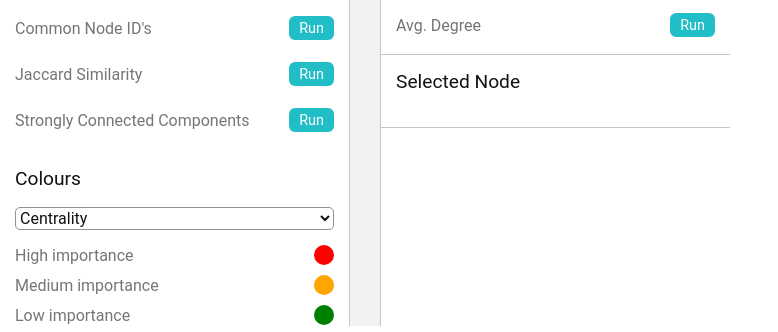
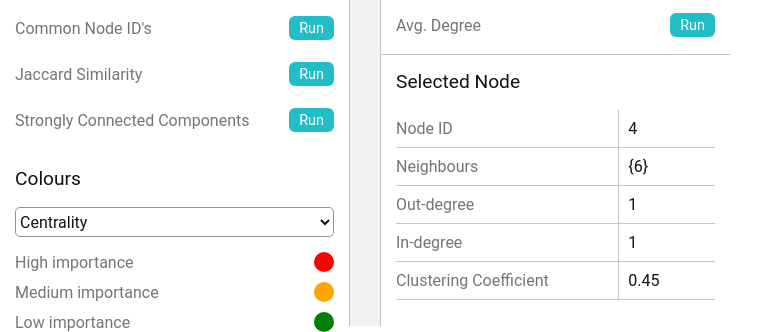
Before and after one commit to smuggzze/network-graph-tool, a React (Vite) app: page / in a window 1280 px wide. Shown: the part 474-806 px from the top of the page, without its empty margins (0-778 px from the left). Built offline with nearby package versions, Linux system fonts and the light colour scheme.

Commit message:
finished UI boilerplate.

```diff
--- a/src/App.jsx
+++ b/src/App.jsx
@@ -1,9 +1,9 @@
-import MainPage from './components/MainPage/MainPage';
+import Home from "./components/Home";
 import './App.css';
 
 function App() {
   return (
-    <MainPage />
+    <Home />
   )
 }
 
--- a/src/components/DetailsSidebar/NetworkStatistics/NetworkStatistics.jsx
+++ b/src/components/DetailsSidebar/NetworkStatistics/NetworkStatistics.jsx
@@ -2,12 +2,12 @@ import RunAlgorithms from "../../RunAlgorithms/RunAlgorithms";
 import styles from "../DetailsSidebar.module.css";
 
 const networkStatistics = Object.freeze({
-    "Avg. Clustering Coefficient": null,
-    "Avg. Path Length": null,
-    "Graph Density": null,
-    "Network Diameter": null,
-    "Connected Components": null,
-    "Avg. Degree": null
+    "Avg. Clustering Coefficient": () => {},
+    "Avg. Path Length": () => {},
+    "Graph Density": () => {},
+    "Network Diameter": () => {},
+    "Connected Components": () => {},
+    "Avg. Degree": () => {}
 });
 
 function NetworkStatistics() {
--- /dev/null
+++ b/src/components/DetailsSidebar/SelectedNode/NodeInfo.jsx
@@ -0,0 +1,16 @@
+import styles from "./SelectedNode.module.css";
+
+function NodeInfo({ label, value }) {
+    return (
+        <div className={styles.nodeInfo}>
+            <div className={styles.labelBox}>
+                <p className="side-text">{label}</p>
+            </div>
+            <div className={styles.valueBox}>
+                <p>{value}</p>
+            </div>
+        </div>
+    )
+}
+
+export default NodeInfo;
--- a/src/components/DetailsSidebar/SelectedNode/SelectedNode.jsx
+++ b/src/components/DetailsSidebar/SelectedNode/SelectedNode.jsx
@@ -1,11 +1,17 @@
 import styles from "../DetailsSidebar.module.css";
+import NodeInfo from "./NodeInfo";
 
 function SelectedNode() {
     return (
-        <div className={styles.detailsWrapper}>
+        <div className={styles.detailsWrapper} style={{ borderBottom: "none" }}>
             <h2 className="sidebarSubTitle" style={{ marginTop: "15px" }}>
                 Selected Node
             </h2>
+            <NodeInfo label="Node ID" value={4} />
+            <NodeInfo label="Neighbours" value={"{6}"} />
+            <NodeInfo label="Out-degree" value={1} />
+            <NodeInfo label="In-degree" value={1} />
+            <NodeInfo label="Clustering Coefficient" value={0.45} />
         </div>
     )
 }
--- /dev/null
+++ b/src/components/DetailsSidebar/SelectedNode/SelectedNode.module.css
@@ -0,0 +1,21 @@
+
+.nodeInfo {
+    display: flex;
+    width: 100%;
+}
+
+.labelBox {
+    padding-top: 9px;
+    padding-bottom: 9px;
+    border-bottom: 1px solid #C5C5C5;
+    border-right: 1px solid #C5C5C5;
+    width: 70%;
+}
+
+.valueBox {
+    padding-top: 9px;
+    padding-bottom: 9px;
+    border-bottom: 1px solid #C5C5C5;
+    width: 30%;
+    padding-left: 9px;
+}
--- /dev/null
+++ b/src/components/Home.jsx
@@ -0,0 +1,16 @@
+import Graph from "./Graph/Graph";
+import styles from "./Home.module.css";
+import Sidebar from "./Sidebar/Sidebar";
+import DetailsSidebar from "./DetailsSidebar/DetailsSidebar";
+
+function Home() {
+    return (
+        <div className={styles.mainPage}>
+            <Sidebar />
+            <Graph />
+            <DetailsSidebar />
+        </div>
+    )
+}
+
+export default Home;
--- a/src/components/MainPage/MainPage.jsx
+++ /dev/null
@@ -1,16 +0,0 @@
-import Graph from "../Graph/Graph";
-import styles from "./MainPage.module.css";
-import Sidebar from "../Sidebar/Sidebar";
-import DetailsSidebar from "../DetailsSidebar/DetailsSidebar";
-
-function MainPage() {
-    return (
-        <div className={styles.mainPage}>
-            <Sidebar />
-            <Graph />
-            <DetailsSidebar />
-        </div>
-    )
-}
-
-export default MainPage;
--- a/src/components/Sidebar/Colours/Colours.module.css
+++ b/src/components/Sidebar/Colours/Colours.module.css
@@ -1,6 +1,7 @@
 
 .dropdown {
     width: 100%;
+    height: 30px;
     background-color: white;
     border: 1px solid #929292;
     border-radius: 5px;
--- a/src/components/Sidebar/Sidebar.jsx
+++ b/src/components/Sidebar/Sidebar.jsx
@@ -4,13 +4,13 @@ import RunAlgorithms from "../RunAlgorithms/RunAlgorithms";
 import Colours from "./Colours/Colours";
 
 const comparisonMethods = Object.freeze({
-    "Degree Centrality": null,
-    "Betweenness Centrality": null,
-    "Closeness Centrality": null,
-    "Eigenvector Centrality": null,
-    "Common Node ID's": null,
-    "Jaccard Similarity": null,
-    "Strongly Connected Components": null
+    "Degree Centrality": () => {},
+    "Betweenness Centrality": () => {},
+    "Closeness Centrality": () => {},
+    "Eigenvector Centrality": () => {},
+    "Common Node ID's": () => {},
+    "Jaccard Similarity": () => {},
+    "Strongly Connected Components": () => {}
 });
 
 function Sidebar() {
```
Also changed, not shown: src/components/Home.module.css (renamed from src/components/MainPage/MainPage.module.css).
